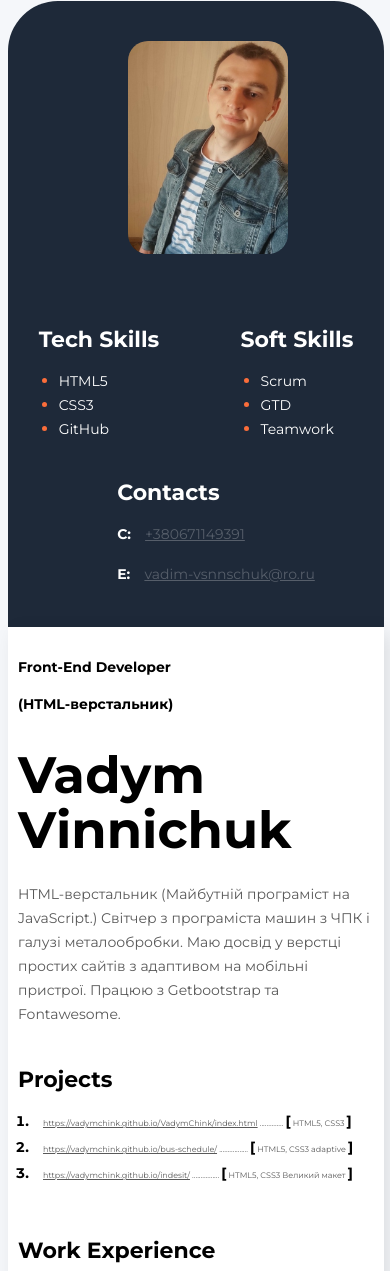
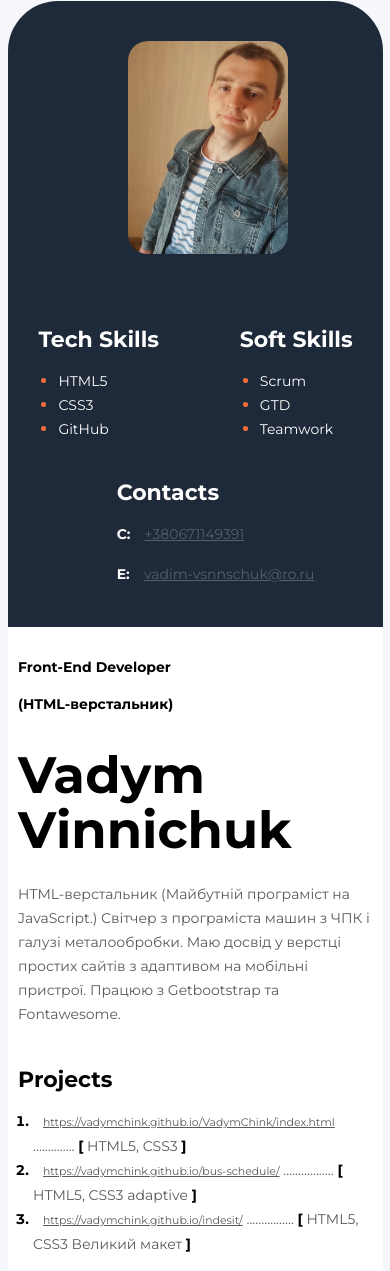
Before and after one commit to VadymChink/cv, a plain HTML site: page index.html in a window 390 px wide. Shown: the part 9-1280 px from the top of the page. Drawn offline with Linux system fonts and the light colour scheme.

Commit message:
Add files via upload

```diff
--- a/css/style.css
+++ b/css/style.css
@@ -43,12 +43,12 @@ body {
 	font-size: 0.875rem;
 	line-height: 24px;
 	color: #595959;
-	width: 22.5rem;
+	width: 29.5rem;
 }
 /* Projects style */
 .Projects {
 	margin-bottom: 50px;
-	width: 23.5rem;
+	/* width: 23.5rem; */
 }
 
 .title {
@@ -74,7 +74,7 @@ body {
 .project-link {
 	font-style: normal;
 	font-weight: normal;
-	font-size: 0.5rem;
+	font-size: 0.875rem;
 	line-height: 24px;
 	color: #595959;
 }
@@ -242,26 +242,33 @@ body {
 	color: #ffffff;
 }
 
-@media (max-width: 2040px) {
+@media (max-width: 1040px) {
 	* {
 		padding: 0;
 		box-sizing: border-box;
 	}
 	.main {
-		/* font-size: 0.5rem; */
 		display: flex;
 		flex-direction: column-reverse;
 		flex-wrap: wrap;
 		margin-top: 10px;
-		/* width: 375px; */
-		width: 23.5rem;
+		width: 23.4375rem;
 	}
 	.main-content {
-		/* width: 765px; */
 		width: 100%;
 		border-bottom-left-radius: 50px;
 		border-bottom-right-radius: 50px;
 		padding: 20px 10px;
+		box-shadow: none;
+	}
+	.Projects {
+		width: 22.5rem;
+	}
+	.project-link {
+		font-size: 0.68rem;
+	}
+	.about-description {
+		width: 22.5rem;
 	}
 	.adaptiveSidebar {
 		display: flex;
@@ -271,10 +278,7 @@ body {
 		flex-wrap: wrap;
 	}
 	.sidebar {
-		/* width: 765px; */
-		width: 48rem;
 		width: 100%;
-		/* padding: 30px; */
 		border-top-left-radius: 50px;
 		border-top-right-radius: 50px;
 	}
@@ -282,19 +286,15 @@ body {
 	.Tech-Skills {
 		padding-bottom: 0;
 		padding-left: 10px;
-
-		order: 3;
 	}
 	.Soft-Skills {
 		padding-right: 10px;
-		order: 3;
 	}
 	.photo {
 		width: 160px;
 		border-radius: 20px;
 		margin-right: 100px;
 		margin-left: 120px;
-		order: 1;
 	}
 	.Contacts {
 		margin-bottom: 25px;
```
